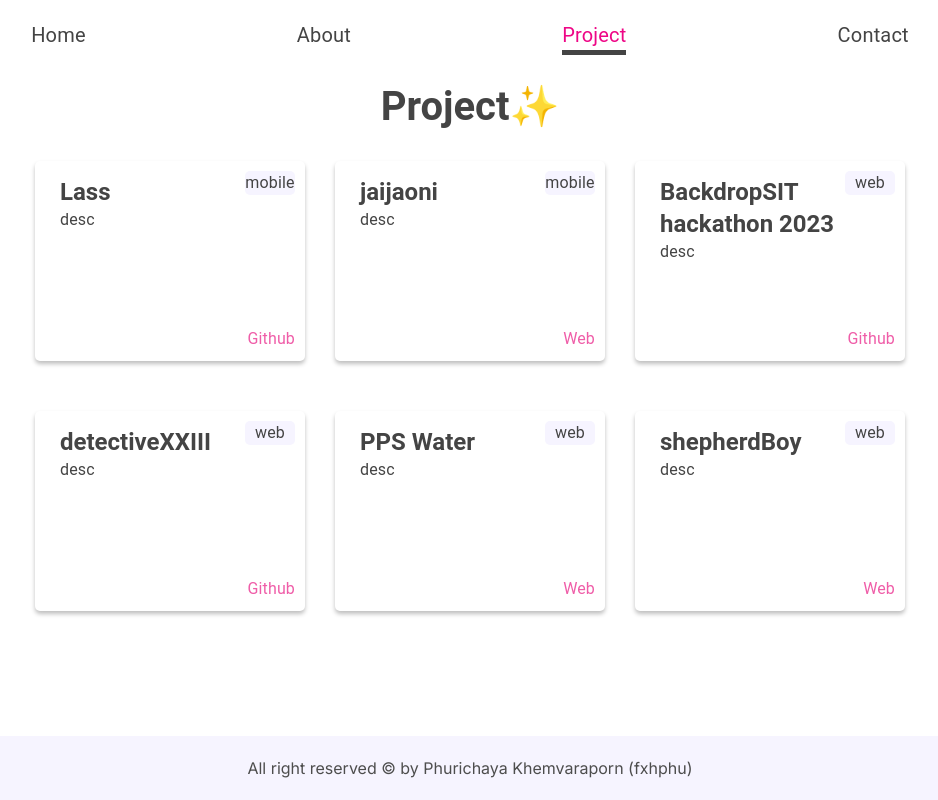
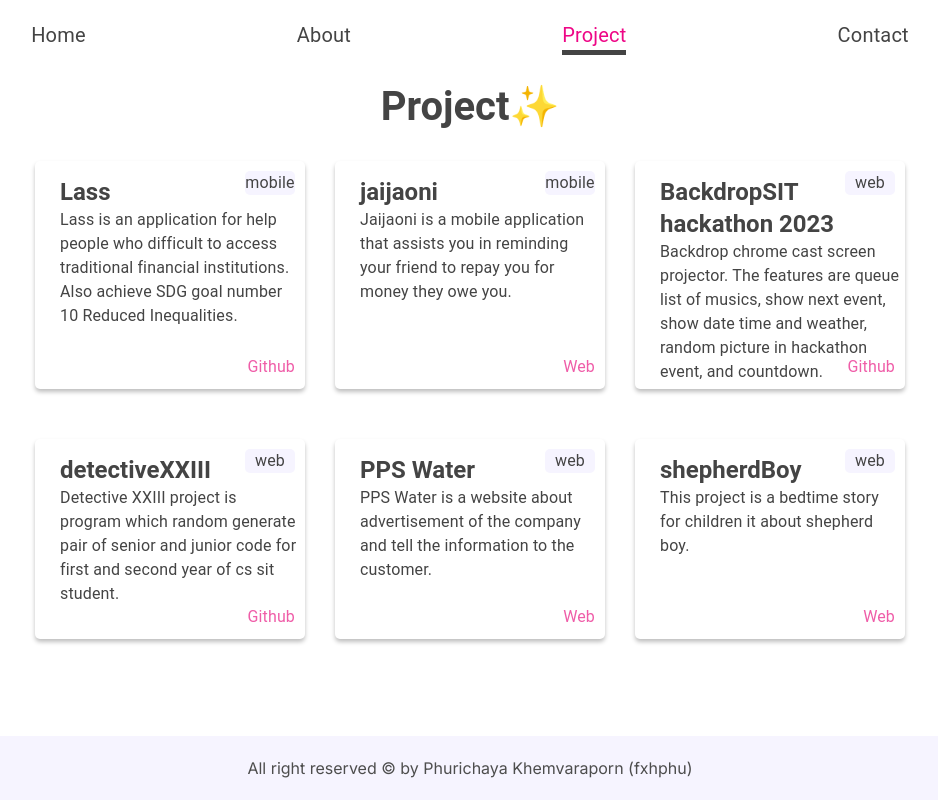
Before and after one commit to fxhPhxrxchxyx/fxhportfolio, a React (Vite) app in the folder frontend/: page /project in a window 1280 px wide. Shown: the whole page, without its empty margins (170-1108 px from the left). Built offline with nearby package versions, Linux system fonts and the light colour scheme.

Commit message:
[UPDATE] info

```diff
--- a/frontend/src/components/content/Project.ts
+++ b/frontend/src/components/content/Project.ts
@@ -12,42 +12,42 @@ export const proj: Project[] = [
     id: 1,
     name: "Lass",
     type: "mobile",
-    des: "bra",
+    des: "Lass is an application for help people who difficult to access traditional financial institutions. Also achieve SDG goal number 10 Reduced Inequalities.",
     link: "www.google.com",
   },
   {
     id: 2,
     name: "jaijaoni",
     type: "mobile",
-    des: "",
+    des: "Jaijaoni is a mobile application that assists you in reminding your friend to repay you for money they owe you.",
     web: "https://jaijaoni.pspgun.com/",
   },
   {
     id: 3,
     name: "BackdropSIT hackathon 2023",
     type: "web",
-    des: "",
+    des: "Backdrop chrome cast screen projector. The features are queue list of musics, show next event, show date time and weather, random picture in hackathon event, and countdown.",
     link: "https://github.com/fxhPhxrxchxyx/BackdropSIThackathon2023.git",
   },
   {
     id: 4,
     name: "detectiveXXIII",
     type: "web",
-    des: "",
+    des: "Detective XXIII project is program which random generate pair of senior and junior code for first and second year of cs sit student.",
     link: "https://github.com/fxhPhxrxchxyx/detectiveXXIII-frontend.git",
   },
   {
     id: 5,
     name: "PPS Water",
     type: "web",
-    des: "",
+    des: "PPS Water is a website about advertisement of the company and tell the information to the customer.",
     web: "https://pps-water.web.app/",
   },
   {
     id: 6,
     name: "shepherdBoy",
     type: "web",
-    des: "",
+    des: "This project is a bedtime story for children it about shepherd boy.",
     web: "https://shepherd-boy.web.app/",
   },
 ];
--- a/frontend/src/pages/Project.tsx
+++ b/frontend/src/pages/Project.tsx
@@ -35,7 +35,7 @@ const Project = () => {
           {project.name}
         </Typography>
         <Typography variant="body1" sx={{ marginLeft: "20px" }}>
-          desc
+          {project.des}
         </Typography>
         <Box
           sx={{
```
